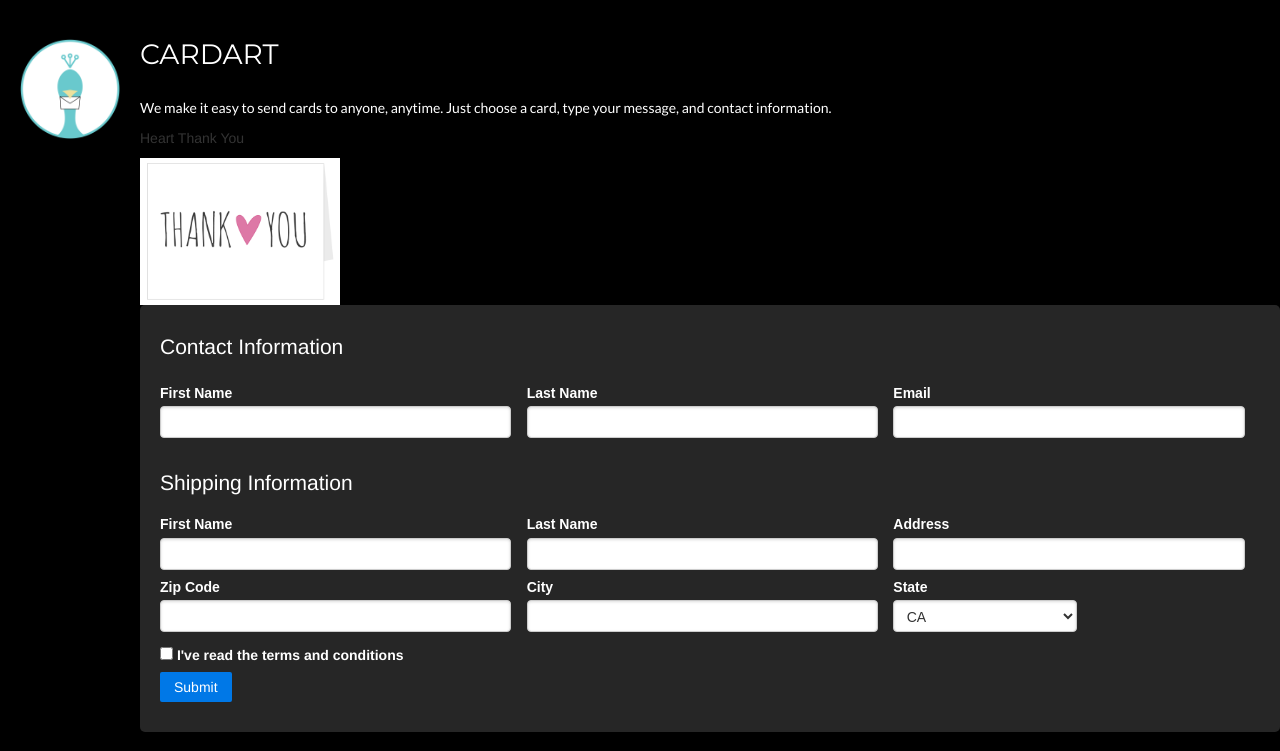
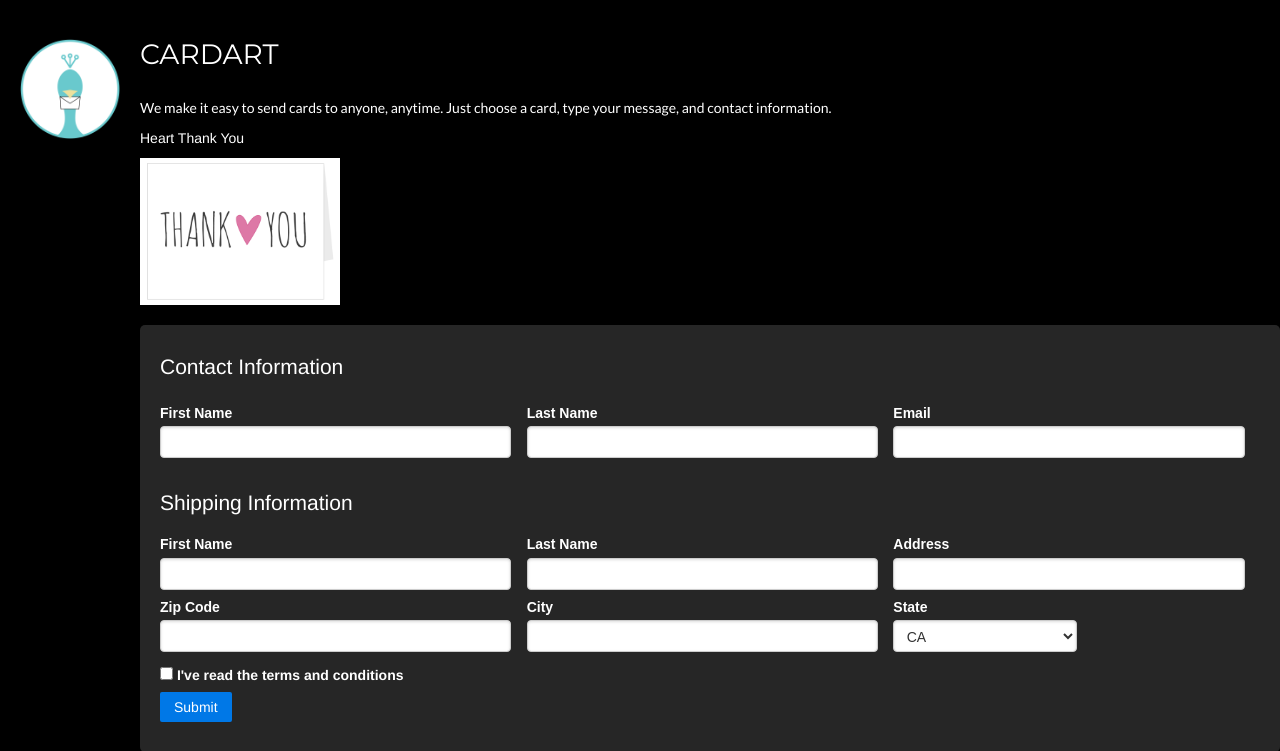
Before and after one commit to carrierpeacock/carrierpeacock.github.io, a PHP site: page / in a window 1280 px wide. Shown: the top 751 px of the page. Run offline with PHP 8.4, Linux system fonts and the light colour scheme; some libraries are stand-ins or nearby versions; some web fonts are replaced.

Commit message:
readd index.html

```diff
--- a/css/style.css
+++ b/css/style.css
@@ -46,13 +46,10 @@ form#info {
     -o-border-radius: 5px 5px 5px 5px;
     border-radius: 5px 5px 5px 5px;
 }
-#leftSide {
-    display: inline-block;
-    width: 400px;
-    float: left;
+#cardDesc {
+    color: white;
 }
-#rightSide {
-    display: inline-block;
-    width: 600px;
-    float: left;
+#card {
+    width: 200px;
+    padding-bottom: 20px;
 }
--- a/index.html
+++ b/index.html
@@ -22,8 +22,8 @@
         <p id="mainDescription"> We make it easy to send cards to anyone, anytime.  Just choose a card, type your message, and contact information.</p>
 
     <div>
-        <p>Heart Thank You</p>
-        <img src="images/thankYouCard.png" width="200px">
+        <p id="cardDesc">Heart Thank You</p>
+        <img src="images/thankYouCard.png" id="card">
     </div>
 
             <form class="pure-form pure-form-stacked" action="https://formspree.io/turnee5@gmail.com" method="post" id="info">
```
